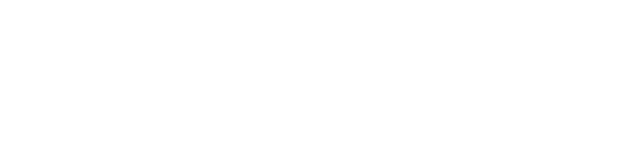
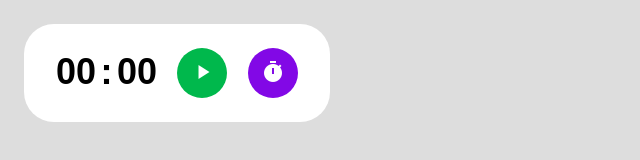
Before and after one commit to TheIndexx/Panel, a plain HTML site: page learningJS-frank/index.html in a window 1280 px wide. Shown: the whole page, without its empty margins (0-640 px from the left). Drawn offline with Linux system fonts and the light colour scheme.

Commit message:
Getting the hang of classes.
Reformatting timer to be put into a class

```diff
--- a/learningJS-frank/index.html
+++ b/learningJS-frank/index.html
@@ -2,10 +2,20 @@
 <html lang="en">
 <head>
     <meta charset="UTF-8">
-    <title>JavaScript Hello World Example</title>
-    <script src="index.js">
-    </script>
+    <!-- <meta http-equiv="X-UACompatible" content="IE=edge"> -->
+    <!-- sets interface to be formatted to size of the device https://www.w3schools.com/css/css_rwd_viewport.asp -->
+    <meta name="viewport" content="width=device-width, initial-scale=1.0">
+
+    <title>Countdown Timer</title>
+
+    <link href="https://fonts.googleapis.com/icon?family=Material+Icons" rel="stylesheet">
+    <link rel="stylesheet" href="main.css">
+
 </head>
 <body>
+    <div class="timer">
+    </div>
+
+    <script src="main.js"></script>
 </body>
 </html>
--- a/learningJS-frank/index.js
+++ /dev/null
@@ -1 +0,0 @@
-alert("Hello World");
--- /dev/null
+++ b/learningJS-frank/main.css
@@ -0,0 +1,36 @@
+body {
+    background: #dddddd;
+    margin: 24px;
+}
+
+.timer {
+    font-family: sans-serif;
+    display: inline-block;
+    padding: 24px 32px;
+    border-radius: 30px;
+    background: white;
+}
+
+.timer__part {
+    font-size: 36px;
+    font-weight: bold;
+}
+
+.timer__btn {
+    width: 50px;
+    height: 50px;
+    margin-left: 16px;
+    border-radius: 50%;
+    border: none;
+    color: white;
+    background: #8208e6;
+    cursor: pointer;
+}
+
+.timer__btn--start {
+    background: #00b84c;
+}
+
+.timer__btn--stop {
+    background: #ff0256;
+}
--- /dev/null
+++ b/learningJS-frank/main.js
@@ -0,0 +1,29 @@
+class Timer {
+    //root refers to index.html's <div class="timer"> </div>
+    constructor(root) {
+        root.innerHTML = Timer.getHTML();
+    }
+
+    static getHTML() {
+        // '' allows multiline javascript strings https://www.w3schools.com/js/js_string_templates.asp
+        return `
+        <span class="timer__part timer__part--minutes">00</span>
+        <span class="timer__part">:</span>
+        <span class="timer__part timer__part--seconds">00</span>
+        <button type="button" class="timer__btn timer__btn--control timer__btn--start">
+            <span class="material-icons">
+                play_arrow
+                </span>
+        </button>
+        <button type="button" class="timer__btn timer__btn--control timer__btn--reset">
+            <span class="material-icons">
+                timer
+                </span>
+        </button>
+        `;
+    }
+}
+
+new Timer(
+    document.querySelector(".timer")
+);
```
